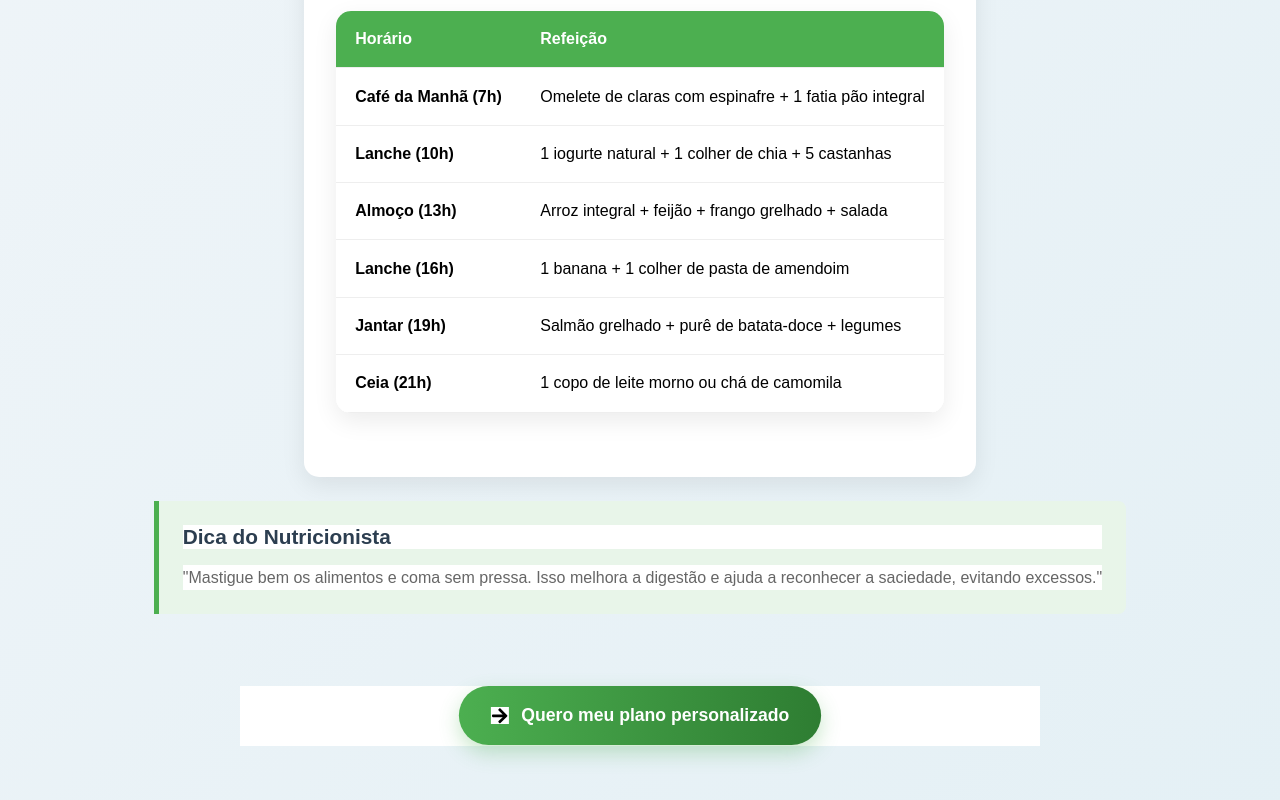
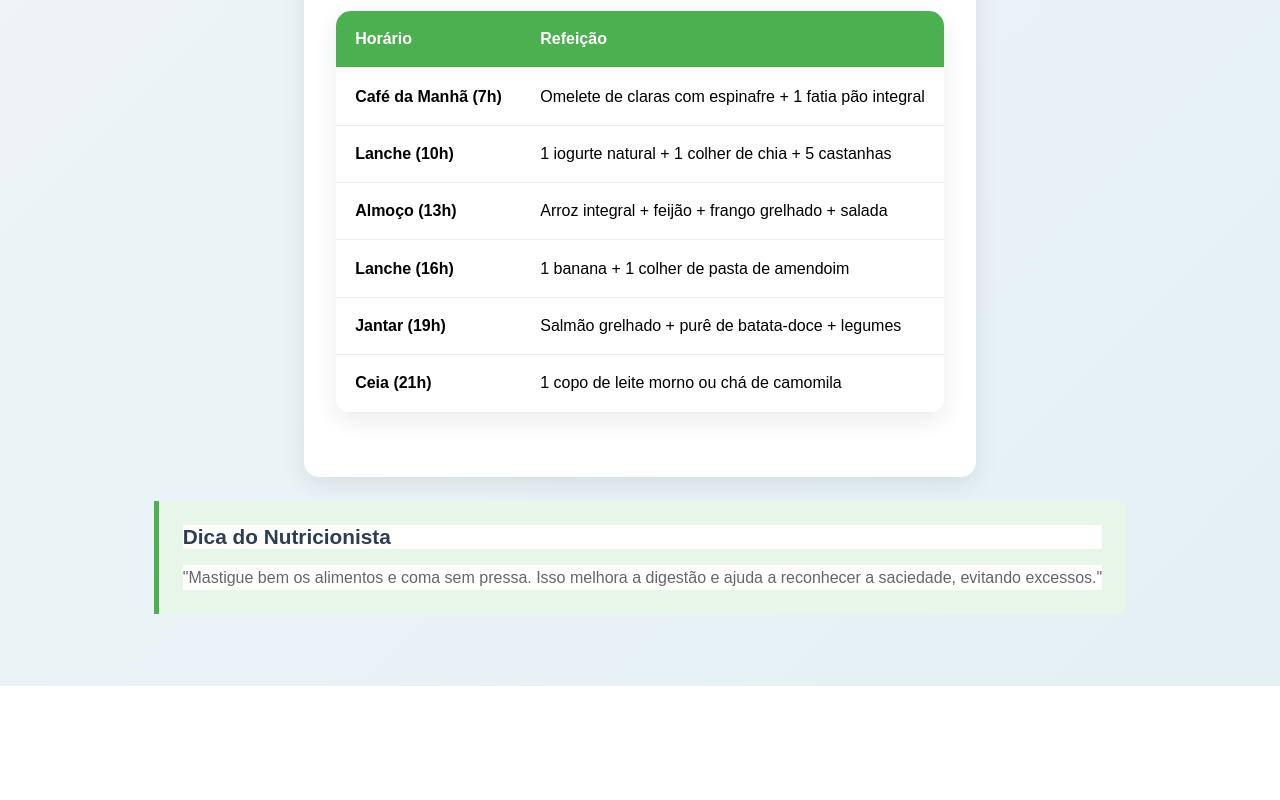
Before and after one commit to carloshlohn/NutriLife-model, a React (Vite) app: page /alimentacao in a window 1280 px wide. Shown: the part 1513-2313 px from the top of the page. After the commit the page ends 2199 px from the top, so only its background shows below. Built offline with nearby package versions, Linux system fonts and the light colour scheme.

Commit message:
tirei o botão

```diff
--- a/src/pages/Home/Alimentação.jsx
+++ b/src/pages/Home/Alimentação.jsx
@@ -341,11 +341,6 @@ function Alimentacao() {
         </FeatureDescription>
       </TipCard>
 
-      <ButtonContainer>
-        <PrimaryButton onClick={() => navigate("/contato")}>
-          <FaArrowRight /> Quero meu plano personalizado
-        </PrimaryButton>
-      </ButtonContainer>
     </Container>
   );
 }
```
